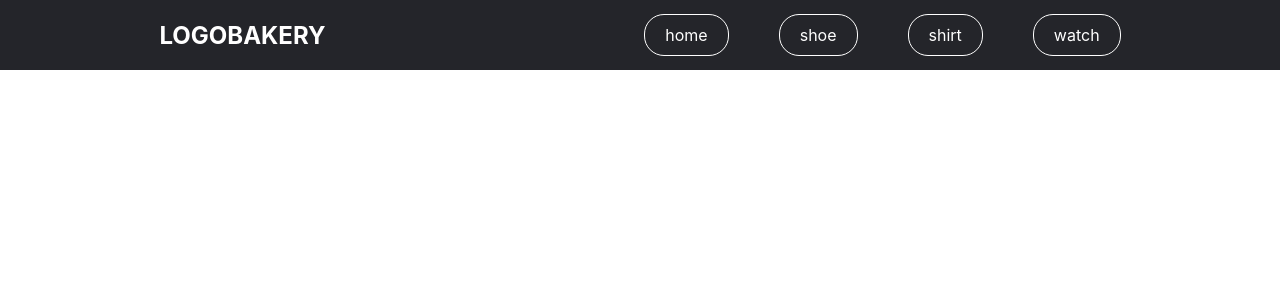
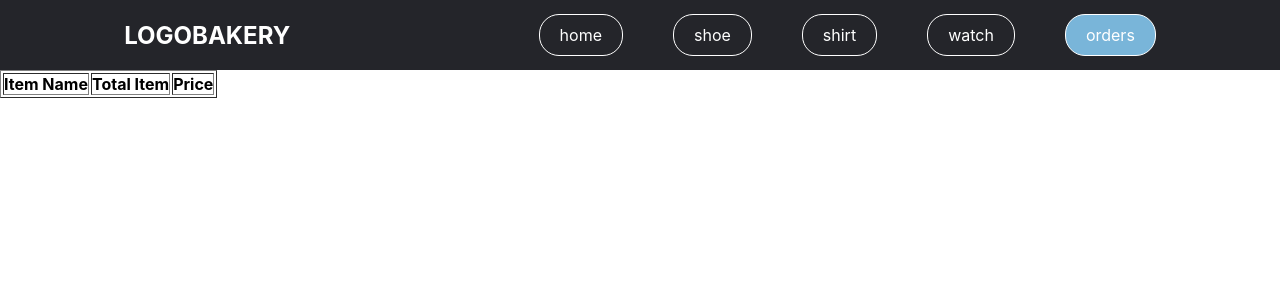
Before and after one commit to adnan-the-dev/Routing, a React (Create React App) app: page /orders in a window 1280 px wide. Shown: the top 300 px of the page. Built offline with nearby package versions, Linux system fonts and the light colour scheme.

Commit message:
order route set

```diff
--- a/package.json
+++ b/package.json
@@ -5,6 +5,7 @@
   "dependencies": {
     "@emotion/react": "^11.11.1",
     "@emotion/styled": "^11.11.0",
+    "@mui/icons-material": "^5.14.9",
     "@mui/material": "^5.14.10",
     "@mui/styled-engine-sc": "^5.14.10",
     "@testing-library/jest-dom": "^5.17.0",
--- a/src/App.js
+++ b/src/App.js
@@ -76,7 +76,7 @@ function App() {
 
   let fromLS = localStorage.getItem('main_array')
 
-  console.log(JSON.parse(fromLS), 'hsdjkhsgjk');
+  // console.log(JSON.parse(fromLS), 'hsdjkhsgjk');
 
 
   return (
--- a/src/components/Navigation/Navbar.jsx
+++ b/src/components/Navigation/Navbar.jsx
@@ -3,7 +3,7 @@ import "./nav.css"
 import { NavLink } from 'react-router-dom'
 
 export default function Navbar() {
-    const nav = ['home', 'shoe', 'shirt', 'watch']
+    const nav = ['home', 'shoe', 'shirt', 'watch', "orders"]
     return (
         <>
             <div className='navbar'>
--- a/src/components/Overallreport/Allreports.jsx
+++ b/src/components/Overallreport/Allreports.jsx
@@ -2,6 +2,7 @@ import React, { useState } from 'react'
 import './product.css'
 import { useParams } from 'react-router-dom'
 import { Button, Dialog, DialogActions, DialogContent, DialogTitle, Divider } from '@mui/material'
+import PendingOrder from '../PendingOrders/PendingOrder'
 
 
 function Allreports({ home }) {
@@ -18,6 +19,11 @@ function Allreports({ home }) {
 
   const handleClose = () => {
     setShow(false)
+  }
+
+  const data = {
+    name: "name",
+    count: "count"
   }
 
   return (
@@ -78,6 +84,8 @@ function Allreports({ home }) {
 
 
       </Dialog>
+
+      {/* <PendingOrder /> */}
     </>
   )
 }
--- /dev/null
+++ b/src/components/PendingOrders/PendingOrder.jsx
@@ -0,0 +1,15 @@
+import React from 'react'
+
+function PendingOrder() {
+    return (
+        <>
+            <table border={1}>
+                <th>Item Name</th>
+                <th>Total Item</th>
+                <th>Price</th>
+            </table>
+        </>
+    )
+}
+
+export default PendingOrder
--- a/src/components/Routes/Routes.jsx
+++ b/src/components/Routes/Routes.jsx
@@ -4,6 +4,7 @@ import Shirt from "../Shirts/Shirt";
 import Shoe from "../Shoes/Shoe";
 import Watch from "../Watch/Watch";
 import Allreports from "../Overallreport/Allreports";
+import PendingOrder from "../PendingOrders/PendingOrder";
 
 export default function AppRoutes({ home }) {
     return (
@@ -49,6 +50,11 @@ export default function AppRoutes({ home }) {
                     <Route index element={<Watch />} />
                     <Route path="detail/:code" element={<Allreports home={home} />} />
                 </Route>
+
+                <Route path="/orders">
+                    <Route index element={<PendingOrder />} />
+                    {/* <Route path="orderDetail/" element={<PendingOrder />} /> */}
+                </Route>
             </Routes>
             <div>
             </div>
```
Also changed, not shown: 1 other file (tests, documents, lock files or other folders).
